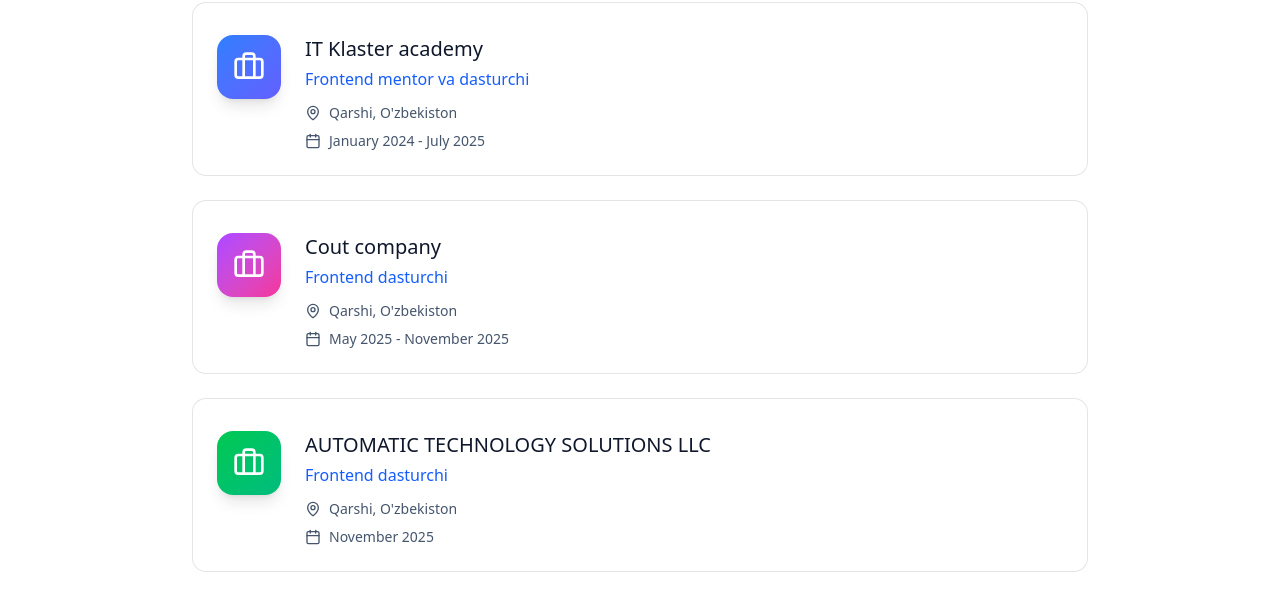
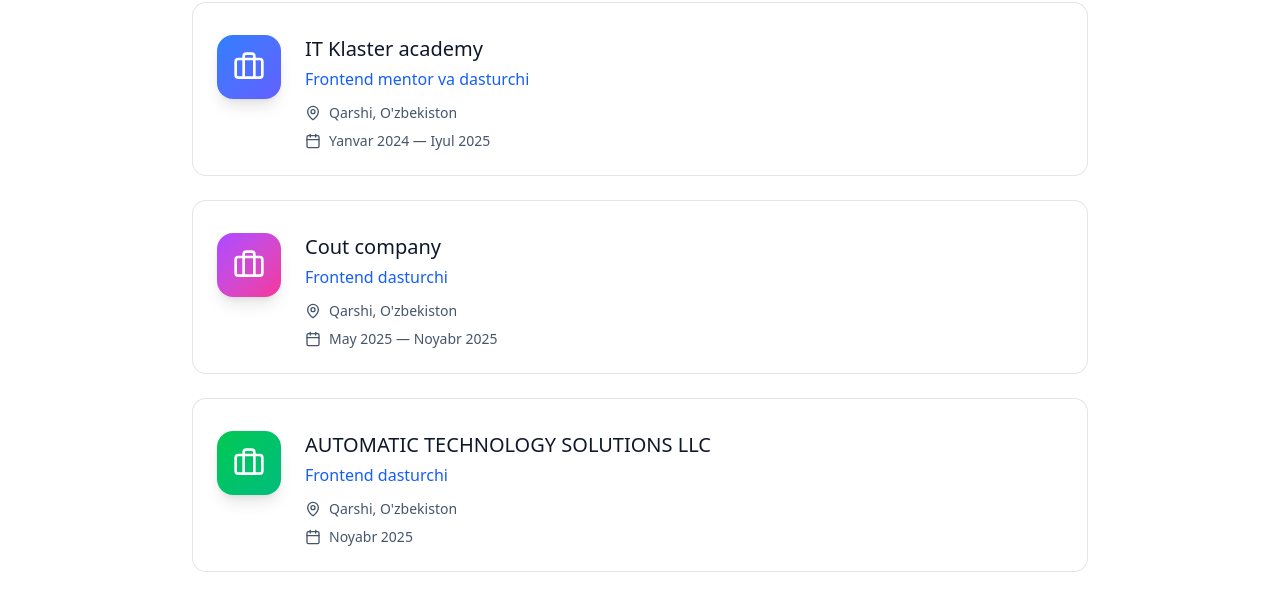
Before and after one commit to javohir7777/javohirPortfolio, a React (Vite) app: page / in a window 1280 px wide. Shown: the part 5120-5717 px from the top of the page. Built offline with nearby package versions, Linux system fonts and the light colour scheme.

Commit message:
language education year

```diff
--- a/src/components/Experience.tsx
+++ b/src/components/Experience.tsx
@@ -10,7 +10,7 @@
       company: t("it_klaster"),
       position: t("frontend_mentor"),
       location: t("location"),
-      period: "January 2024 - July 2025",
+      period: t("cout_mentorYear"),
       color: "from-blue-500 to-indigo-500",
       current: false,
     },
@@ -18,7 +18,7 @@
       company: t("cout_company"),
       position: t("frontend_developer"),
       location: t("location"),
-      period: "May 2025 - November 2025",
+      period: t("cout_companyYear"),
       color: "from-purple-500 to-pink-500",
       current: false,
     },
@@ -26,7 +26,7 @@
       company: t("ATS_company"),
       position: t("frontend_developer"),
       location: t("location"),
-      period: "November 2025",
+      period: t("cout_ATSYear"),
       color: "from-green-500 to-emerald-500 ",
       current: false,
     },
--- a/src/components/ThemeLanguageProvider.tsx
+++ b/src/components/ThemeLanguageProvider.tsx
@@ -86,9 +86,12 @@
     // Experience
     it_klaster: "IT Klaster academy",
     frontend_mentor: "Frontend mentor va dasturchi",
+    cout_mentorYear: "Yanvar 2024 — Iyul 2025",
     cout_company: "Cout company",
+    cout_companyYear: "May 2025 — Noyabr 2025",
     frontend_developer: "Frontend dasturchi",
     ATS_company: "AUTOMATIC TECHNOLOGY SOLUTIONS LLC",
+    cout_ATSYear: "Noyabr 2025",
     // Soft Skills
     honesty: "Halollik",
     teamwork: "Jamoada Ishlash",
@@ -166,9 +169,13 @@
     // Experience
     it_klaster: "IT Klaster academy",
     frontend_mentor: "Frontend mentor and developer",
+    cout_mentorYear: "January 2024 - July 2025",
     cout_company: "Cout company",
+    cout_companyYear: "May 2025 - November 2025",
     frontend_developer: "Frontend developer",
     ATS_company: "AUTOMATIC TECHNOLOGY SOLUTIONS LLC",
+    cout_ATSYear: "November 2025",
+
     // Soft Skills
     honesty: "Honesty",
     teamwork: "Teamwork",
@@ -243,12 +250,15 @@
     tashkent_uz: "Ташкент, Узбекистан",
     tashkent_university: "Ташкентский университет информационных технологий",
     karshi_construction: "Каршинский строительный колледж",
-    ATS_company: "AUTOMATIC TECHNOLOGY SOLUTIONS LLC",
     // Experience
     it_klaster: "IT Klaster academy",
     frontend_mentor: "Frontend ментор и разработчик",
+    cout_mentorYear: "Январь 2024 — Июль 2025",
     cout_company: "Cout company",
+    cout_companyYear: "Май 2025 — Ноябрь 2025",
     frontend_developer: "Frontend разработчик",
+    ATS_company: "AUTOMATIC TECHNOLOGY SOLUTIONS LLC",
+    cout_ATSYear: "Ноябрь 2025",
     // Soft Skills
     honesty: "Честность",
     teamwork: "Командная работа",
```
